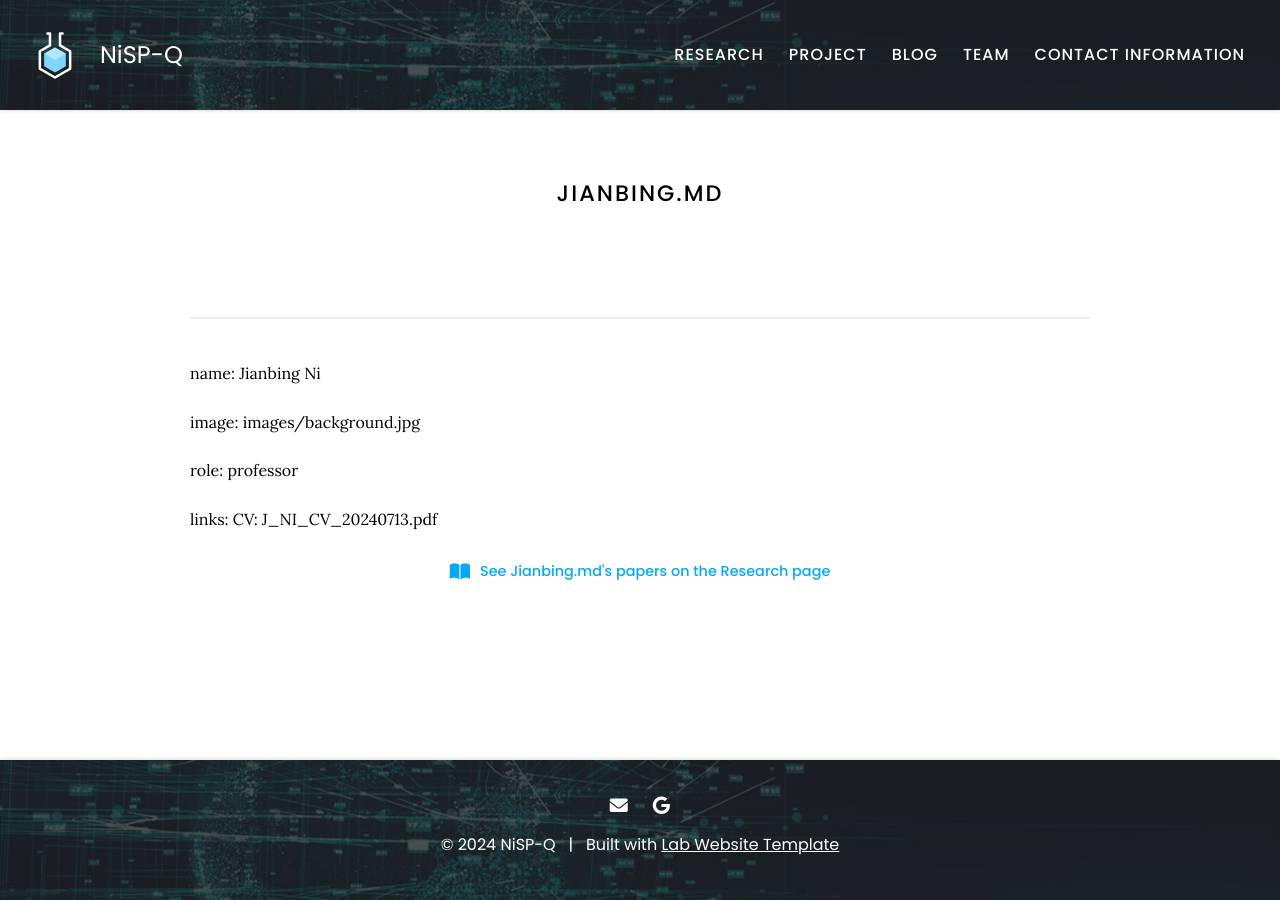
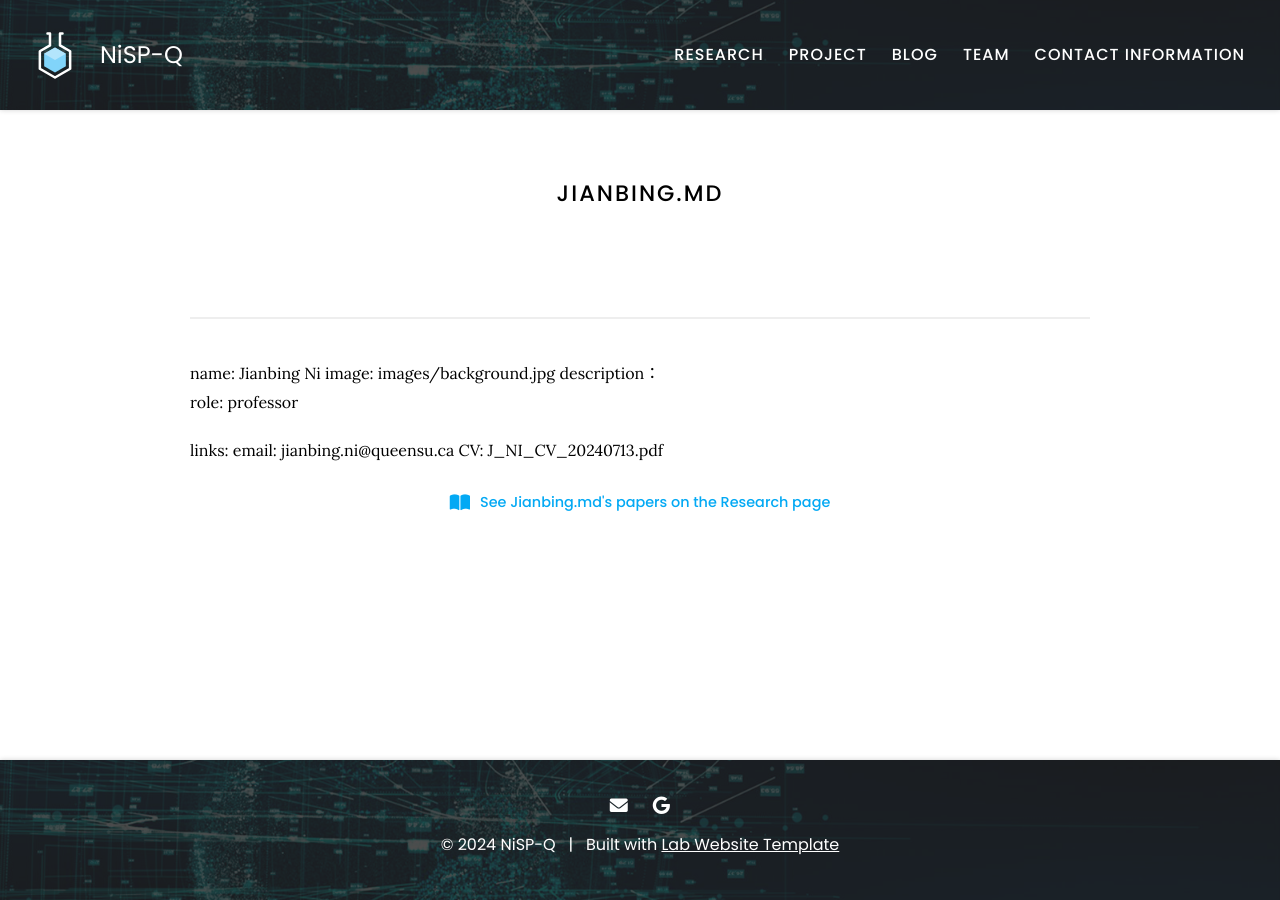
Before and after one commit to NiSP-Q/NiSP-Q.github.io, a Jekyll site: the page built from _members/Jianbing.md, in a window 1280 px wide. Built offline with Jekyll 4.4.1, drawn with Linux system fonts in a browser that asks for light colours.

Commit message:
change format

```diff
--- a/_members/Jianbing.md
+++ b/_members/Jianbing.md
@@ -1,9 +1,9 @@
 ---
 name: Jianbing Ni
-
 image: images/background.jpg
-
+description：
 role: professor
 
 links:
+  email: jianbing.ni@queensu.ca
   CV: J_NI_CV_20240713.pdf
```
Also changed, not shown: team/index.md (+2 -2 lines).
